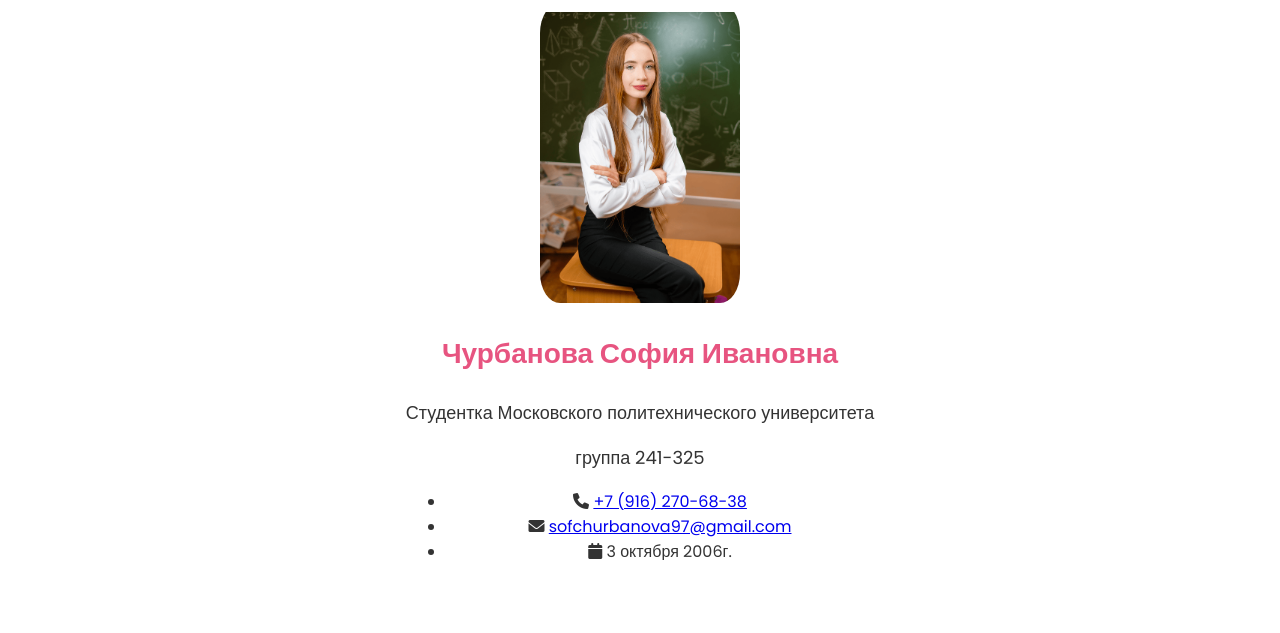
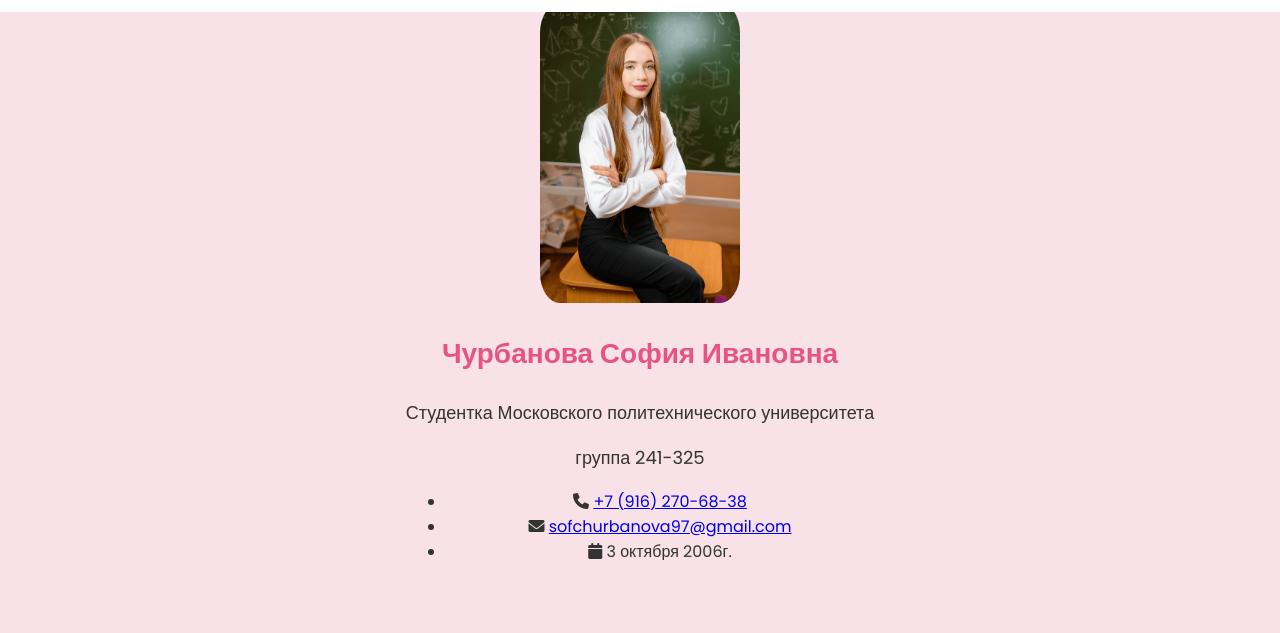
Before and after one commit to silfts/literate-succotash, a plain HTML site: page index.html in a window 1280 px wide. Shown: the part 167-800 px from the top of the page. Drawn offline with Linux system fonts and the light colour scheme.

Commit message:
Update styles.css

```diff
--- a/styles.css
+++ b/styles.css
@@ -11,14 +11,14 @@ body {
     font-family: 'Poppins', sans-serif;
     margin: 0;
     padding: 0;
-    background: var(#f8e1e7);
+    background: var(--main-bg-color);
     color: var(--text-color);
     text-align: center;
 }
 
 /* Контейнер */
 .container {
-    max-width: 1200px;
+    max-width: 1100px;
     margin: 0 auto;
     padding: 20px;
 }
```
